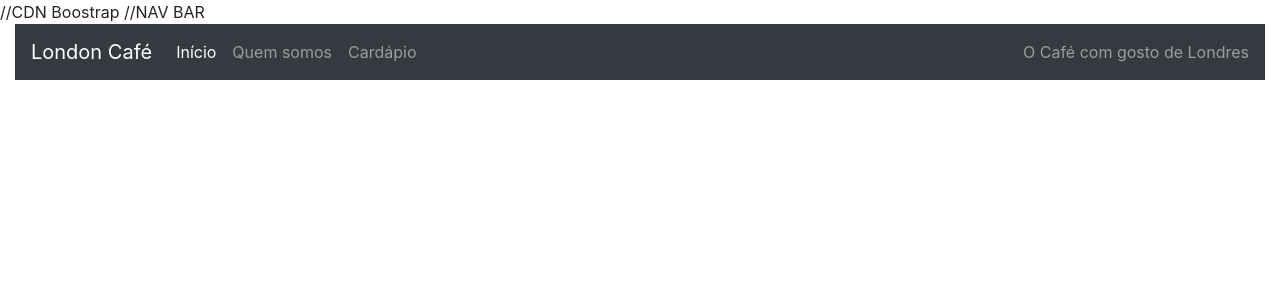
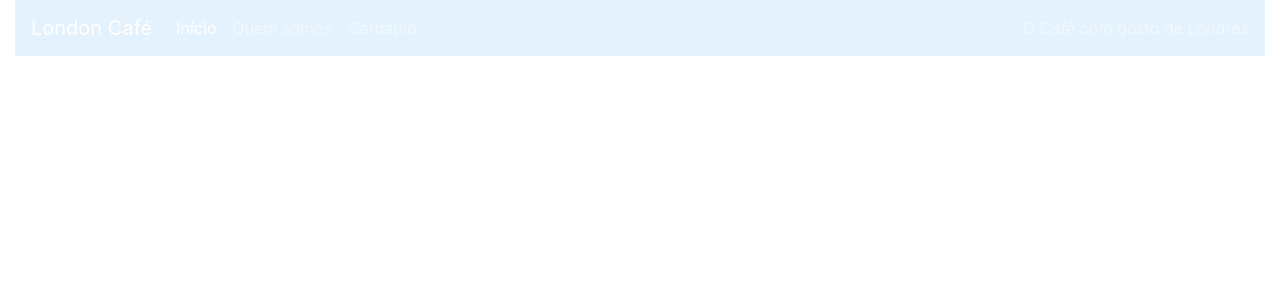
Before and after one commit to higorblands/london-cafe, a PHP site: page /site/index.php in a window 1280 px wide. Shown: the top 300 px of the page. Run offline with PHP 8.4, Linux system fonts and the light colour scheme.

Commit message:
Add files via upload

```diff
--- a/site/index.php
+++ b/site/index.php
@@ -4,7 +4,6 @@
         <meta charset="UTF-8">
         <meta name="viewport" content="width=device-width, initial-scale=1.0">
         <title>Bem vindo ao London Café</title>
-        //CDN Boostrap
         <link
             rel="stylesheet"
             href="https://stackpath.bootstrapcdn.com/bootstrap/4.4.1/css/bootstrap.min.css"
@@ -13,9 +12,8 @@
 
     </head>
     <body>
-        //NAV BAR
         <div class="container-fluid">
-            <nav class="navbar navbar-expand-lg navbar navbar-dark bg-dark">
+            <nav class="navbar navbar-expand-lg navbar-dark" style="background-color: #e3f2fd;">
                 <a class="navbar-brand" href="#">London Café</a>
                 <button
                     class="navbar-toggler"
```
